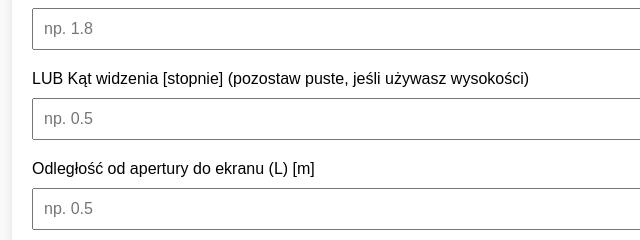
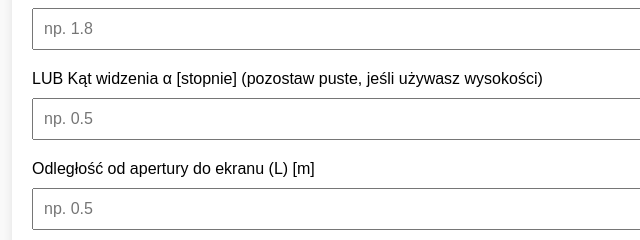
Before and after one commit to hajdukmarcin/cameraobscura, a plain HTML site: page index.html in a window 1280 px wide. Shown: the part 327-567 px from the top of the page, 308-948 px from the left. Drawn offline with Linux system fonts and the light colour scheme.

Commit message:
Update index.html

```diff
--- a/index.html
+++ b/index.html
@@ -17,13 +17,13 @@
     <label>Wysokość obiektu (H) [m] (pozostaw puste, jeśli używasz kąta)</label>
     <input type="number" id="objectHeight" step="0.01" placeholder="np. 1.8" />
 
-    <label>LUB Kąt widzenia [stopnie] (pozostaw puste, jeśli używasz wysokości)</label>
+    <label>LUB Kąt widzenia α [stopnie] (pozostaw puste, jeśli używasz wysokości)</label>
     <input type="number" id="angularSize" step="0.01" placeholder="np. 0.5" />
 
     <label>Odległość od apertury do ekranu (L) [m]</label>
     <input type="number" id="pinholeDistance" step="0.01" placeholder="np. 0.5" />
 
-    <label>Średnica apertury A [mm]</label>
+    <label>Średnica apertury (A) [mm]</label>
     <input type="number" id="pinholeDiameter" step="0.01" placeholder="np. 0.3" />
 
     <button onclick="calculateSize()">Oblicz Rozmiar Obrazu</button>
```
